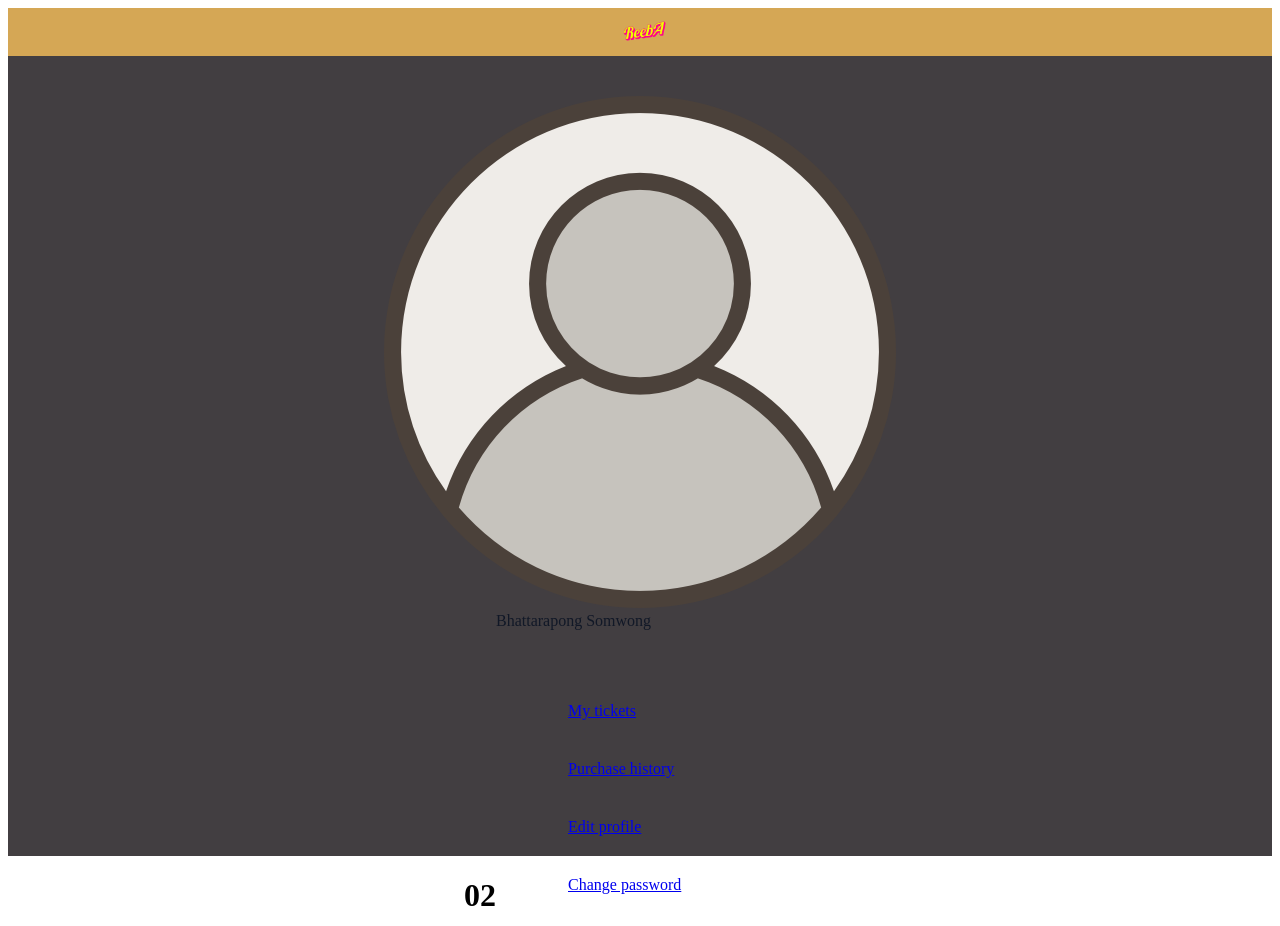
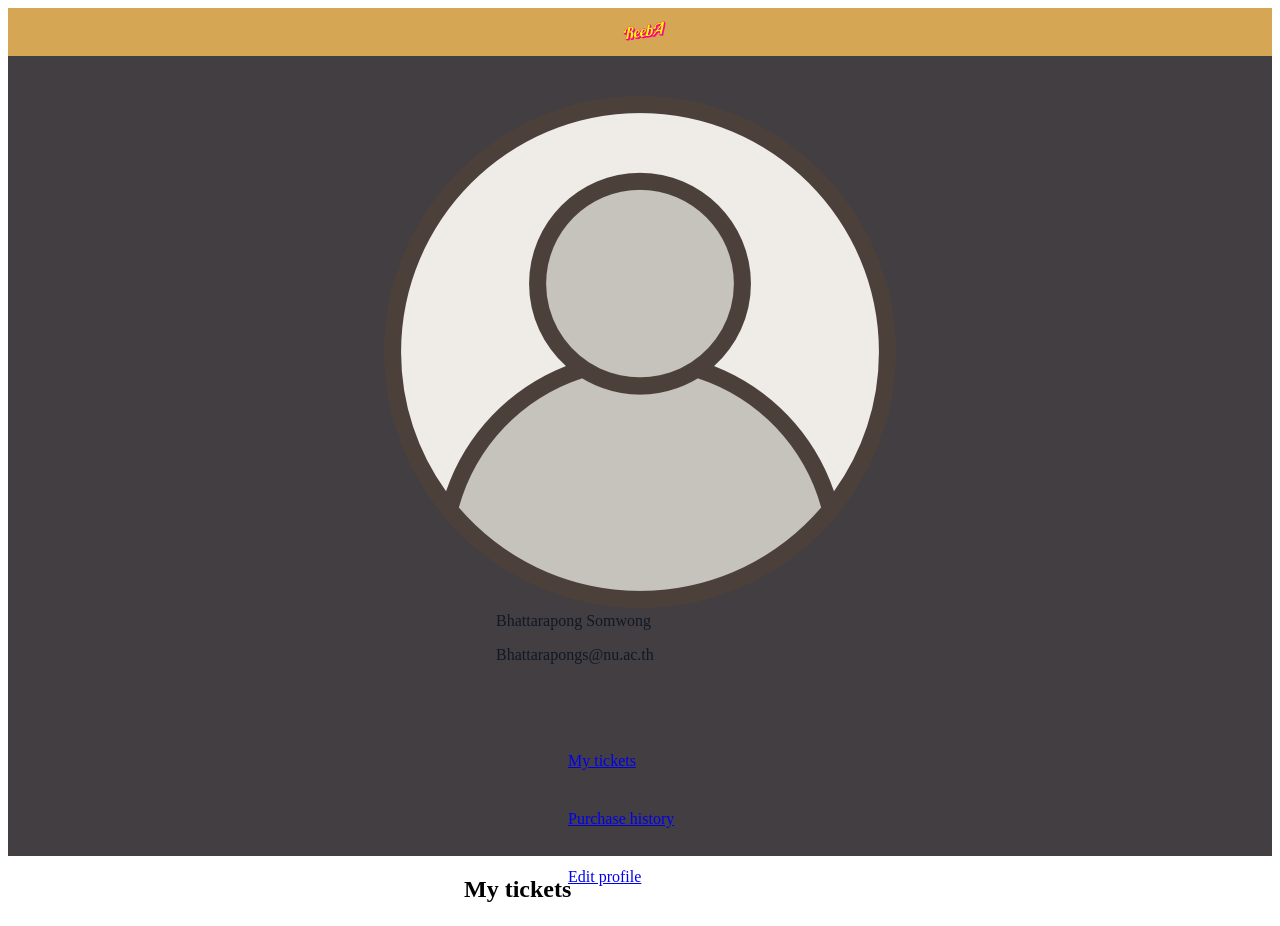
Before and after one commit to grindarius/reeba, a Vue app in the folder packages/frontend/: page /account in a window 1280 px wide. Shown: the top 926 px of the page. Built offline with nearby package versions, Linux system fonts and the light colour scheme; the HTML template or start-up script is replaced by a standard one.

Commit message:
Add-Fix
**Add**
-add email under username.
-add subject.
**Fix**
-fix username being too large.
-change topic color.

```diff
--- a/packages/frontend/src/views/account.vue
+++ b/packages/frontend/src/views/account.vue
@@ -11,7 +11,8 @@
         </div>
       </div>
       <div class="text-center">
-        <span class="font-semibold text-white text-2xl">Bhattarapong Somwong</span>
+        <span class="font-semibold text-white text-lg">Bhattarapong Somwong</span>
+        <p class="text-sm ">Bhattarapongs@nu.ac.th</p>
       </div>
         <div class="account-settings-menu">
           <ul class="account-settings-menu-wrapper">
@@ -44,9 +45,9 @@
         </div>
       </nav>
       <div class="account-content">
-        <h1 class="text-3xl font-sans text-pale-yellow m-8">
-          02
-        </h1>
+        <h2 class="text-3xl font-sans text-white m-8">
+          My tickets
+        </h2>
       </div>
   </div>
 </div>
```
